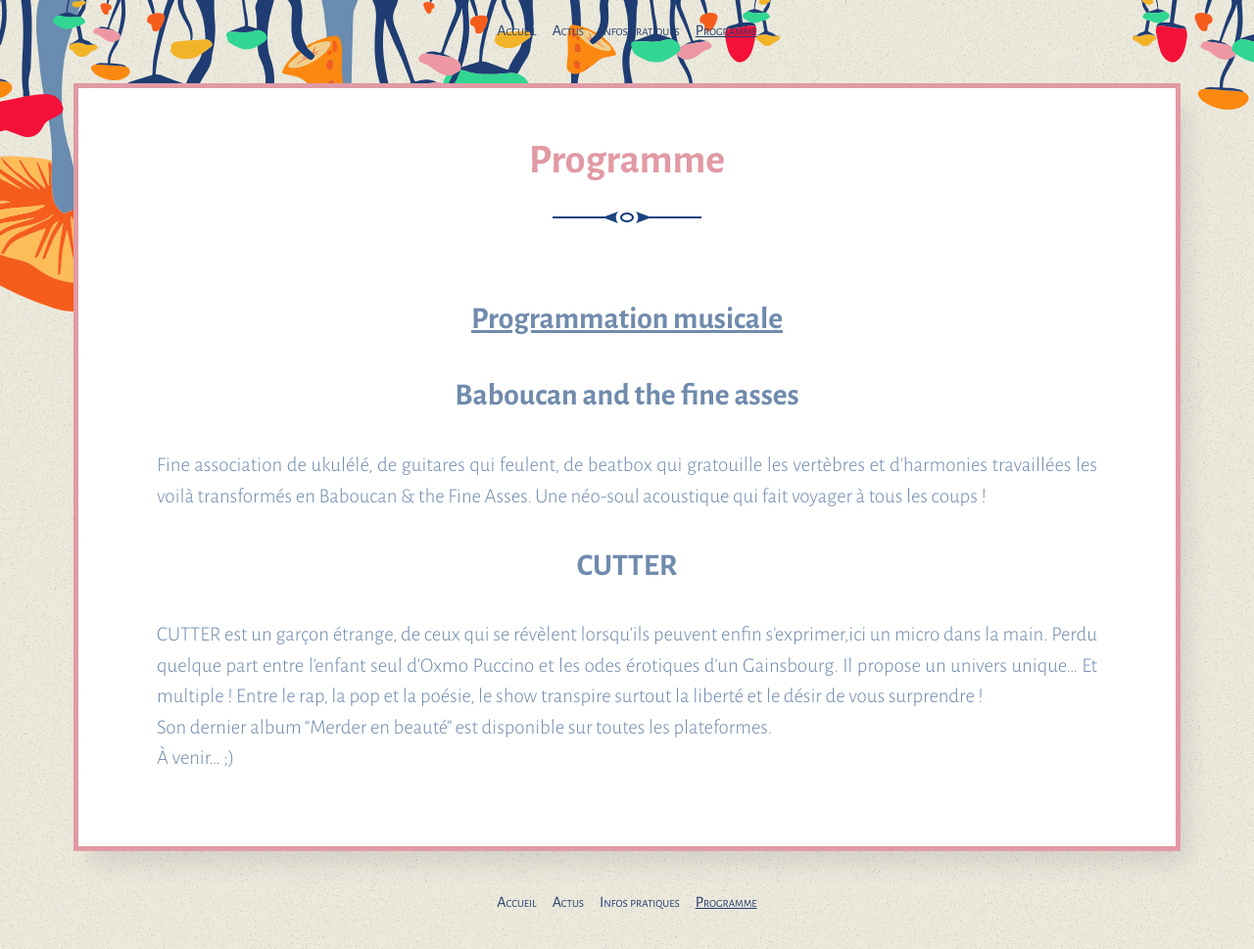
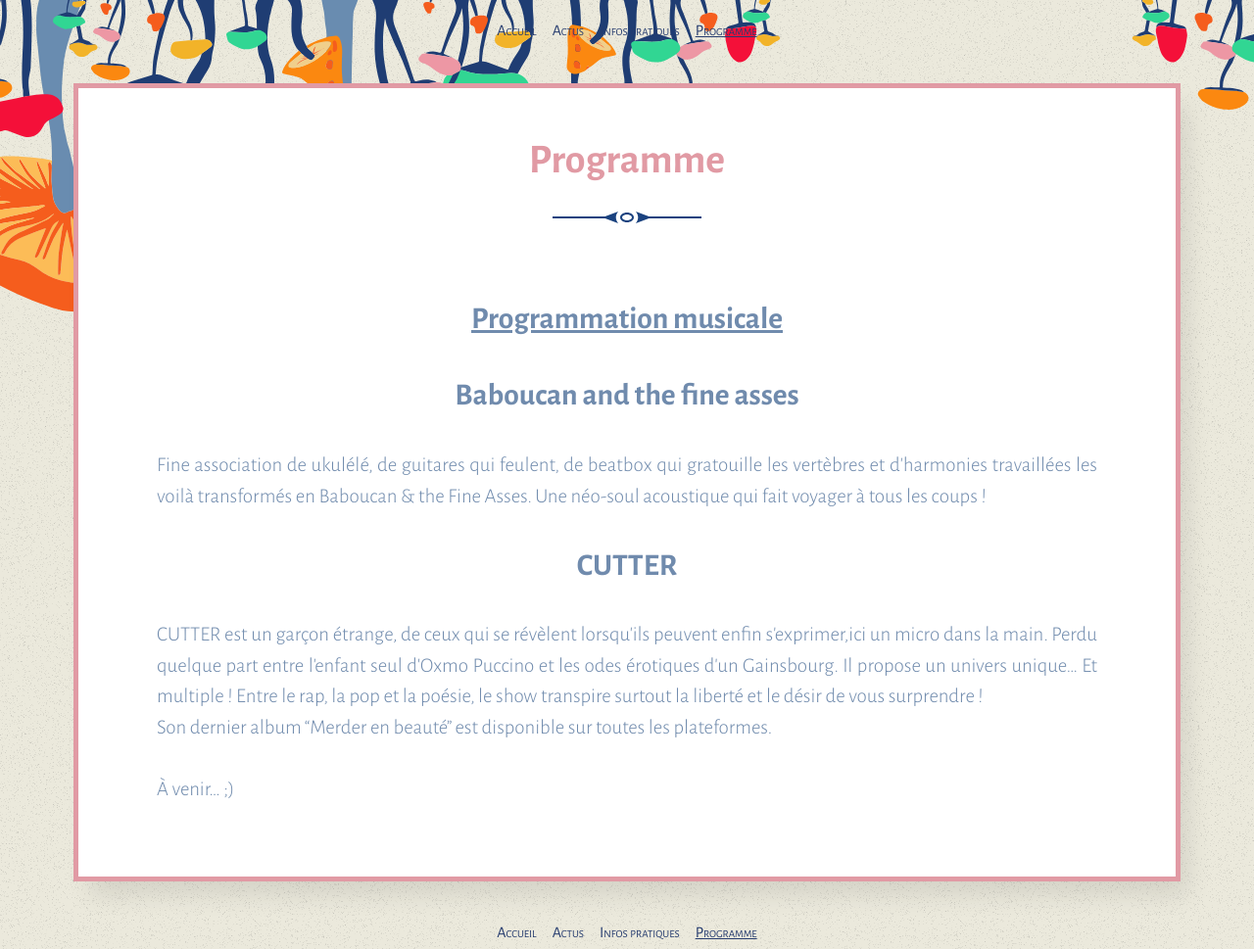
Before and after one commit to Herbes-Folles/Herbes-Folles.github.io, a Jekyll site: the page built from content/programme.md, in a window 1280 px wide. Shown: the whole page at 98% size. Built offline with Jekyll 4.4.1, drawn with Linux system fonts in a browser that asks for light colours.

```diff
--- a/content/programme.md
+++ b/content/programme.md
@@ -10,8 +10,8 @@ Fine association de ukulélé, de guitares qui feulent, de beatbox qui gratouill
 
 ## CUTTER
 CUTTER est un garçon étrange, de ceux qui se révèlent lorsqu'ils peuvent enfin s'exprimer,ici un micro dans la main. Perdu quelque part entre l'enfant seul d'Oxmo Puccino et les odes érotiques d'un Gainsbourg. Il propose un univers unique... Et multiple ! Entre le rap, la pop et la poésie, le show transpire surtout la liberté et le désir de vous surprendre !
-Son dernier album "Merder en beauté" est disponible sur toutes les plateformes.
+Son dernier album "Merder en beauté" est disponible sur toutes les plateformes.<br>
 
 
 
-À venir... ;)
+<br>À venir... ;)
```
